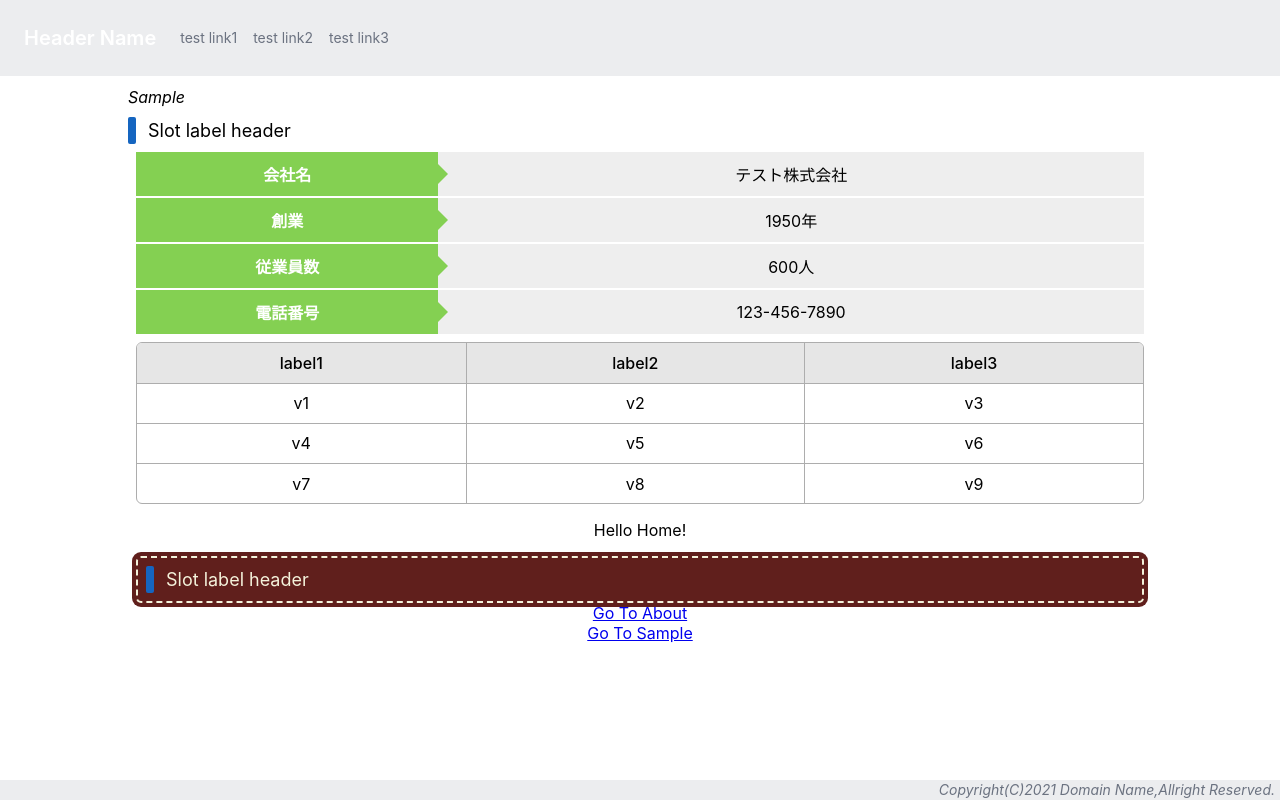
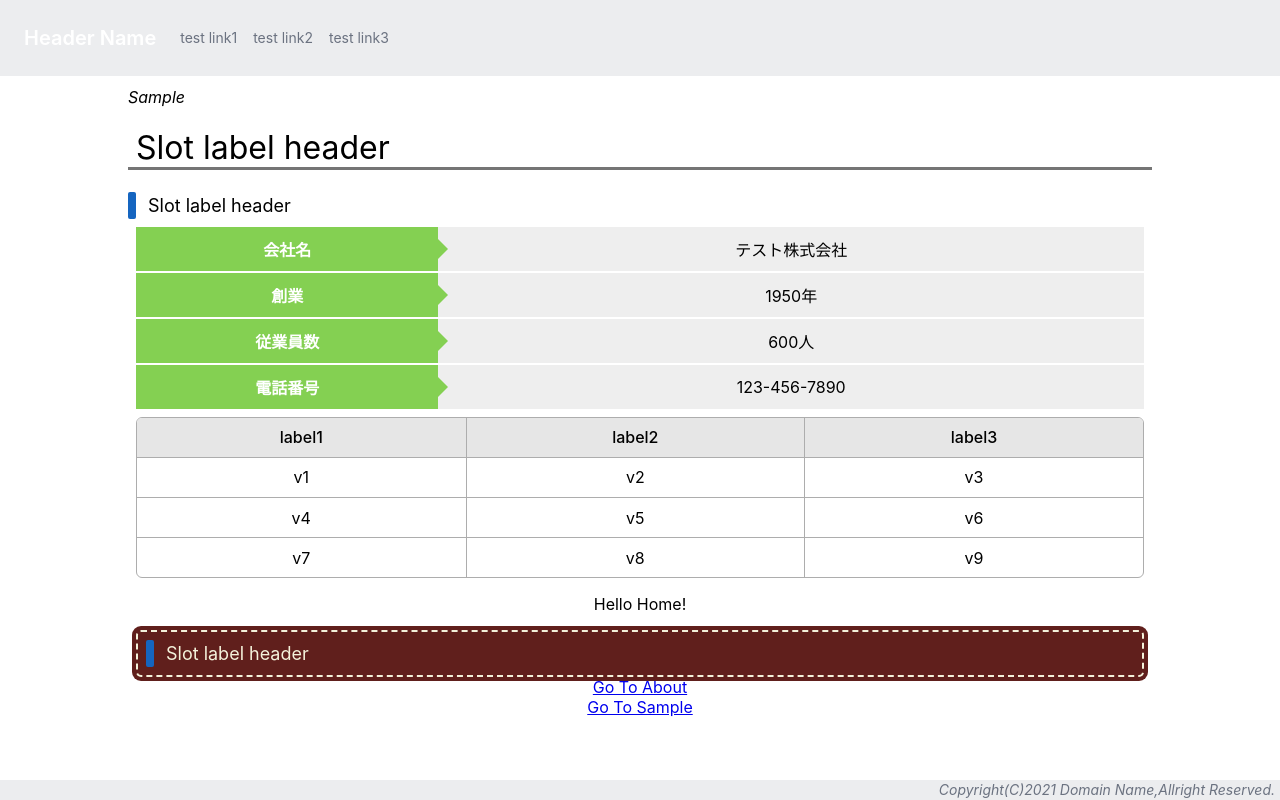
Before and after one commit to FumihiroMaejima/amplify-test, a React (Vite) app: page /sample in a window 1280 px wide. Built offline with nearby package versions, Linux system fonts and the light colour scheme.

Commit message:
add simple heading component.

```diff
--- /dev/null
+++ b/src/assets/scss/components/parts/heading/PartsSimpleHeading.scss
@@ -0,0 +1,32 @@
+// label color
+$parts-simple-heading-color-black: #000000;
+$parts-simple-heading-color-dark-grey: #757575;
+$parts-simple-heading-color-blue: #1565c0;
+$parts-simple-heading-color-green: #006f5f;
+$parts-simple-heading-color-red: #ac291d;
+
+.parts-simple-heading {
+  text-align: left;
+  padding: 0 0 0 8px;
+  font-weight: 400;
+
+  &__black {
+    border-bottom: solid 3px $parts-simple-heading-color-black;
+  }
+
+  &__dark-grey {
+    border-bottom: solid 3px $parts-simple-heading-color-dark-grey;
+  }
+
+  &__blue {
+    border-bottom: solid 3px $parts-simple-heading-color-blue;
+  }
+
+  &__green {
+    border-bottom: solid 3px $parts-simple-heading-color-green;
+  }
+
+  &__red {
+    border-bottom: solid 3px $parts-simple-heading-color-red;
+  }
+}
--- a/src/assets/scss/index.scss
+++ b/src/assets/scss/index.scss
@@ -1,12 +1,16 @@
 /* components */
+// global
 @import './components/_global/GlobalFooter.scss';
 @import './components/_global/GlobalHeader.scss';
+
+// parts
 @import './components/parts/PartsCircleLoading.scss';
 @import './components/parts/PartsLabelHeader.scss';
 @import './components/parts/PartsLabelTable.scss';
 @import './components/parts/PartsContentsBoard.scss';
 @import './components/parts/PartsMessageBoard.scss';
 @import './components/parts/PartsSimpleTable.scss';
+@import './components/parts/heading/PartsSimpleHeading.scss';
 
 /* util */
 @import './util/layout.scss';
--- /dev/null
+++ b/src/components/parts/heading/PartsSimpleHeading.tsx
@@ -0,0 +1,17 @@
+import React from 'react'
+
+type ColorType = 'black' | 'dark-grey' | 'blue' | 'green' | 'red'
+type Props = {
+  text: string
+  color: ColorType
+}
+
+export const PartsSimpleHeading: React.VFC<Props> = (props) => {
+  return (
+    <h1 className={`parts-simple-heading parts-simple-heading__${props.color}`}>
+      {props.text}
+    </h1>
+  )
+}
+
+export default PartsSimpleHeading
--- a/src/pages/Sample.tsx
+++ b/src/pages/Sample.tsx
@@ -3,6 +3,7 @@ import { Link } from 'react-router-dom'
 import { PartsLabelHeader } from '@/components/parts/PartsLabelHeader'
 import { PartsLabelTable } from '@/components/parts/PartsLabelTable'
 import { PartsMessageBoard } from '@/components/parts/PartsMessageBoard'
+import { PartsSimpleHeading } from '@/components/parts/heading/PartsSimpleHeading'
 import {
   PartsSimpleTable,
   TableHeaderType,
@@ -32,6 +33,8 @@ export const Sample: React.VFC = () => {
   return (
     <div className="page-container page-container__mx-auto">
       <h1 className="page-header">Sample</h1>
+
+      <PartsSimpleHeading text="Slot label header" color="dark-grey" />
 
       <PartsLabelHeader text="Slot label header" color="blue" />
 
```
